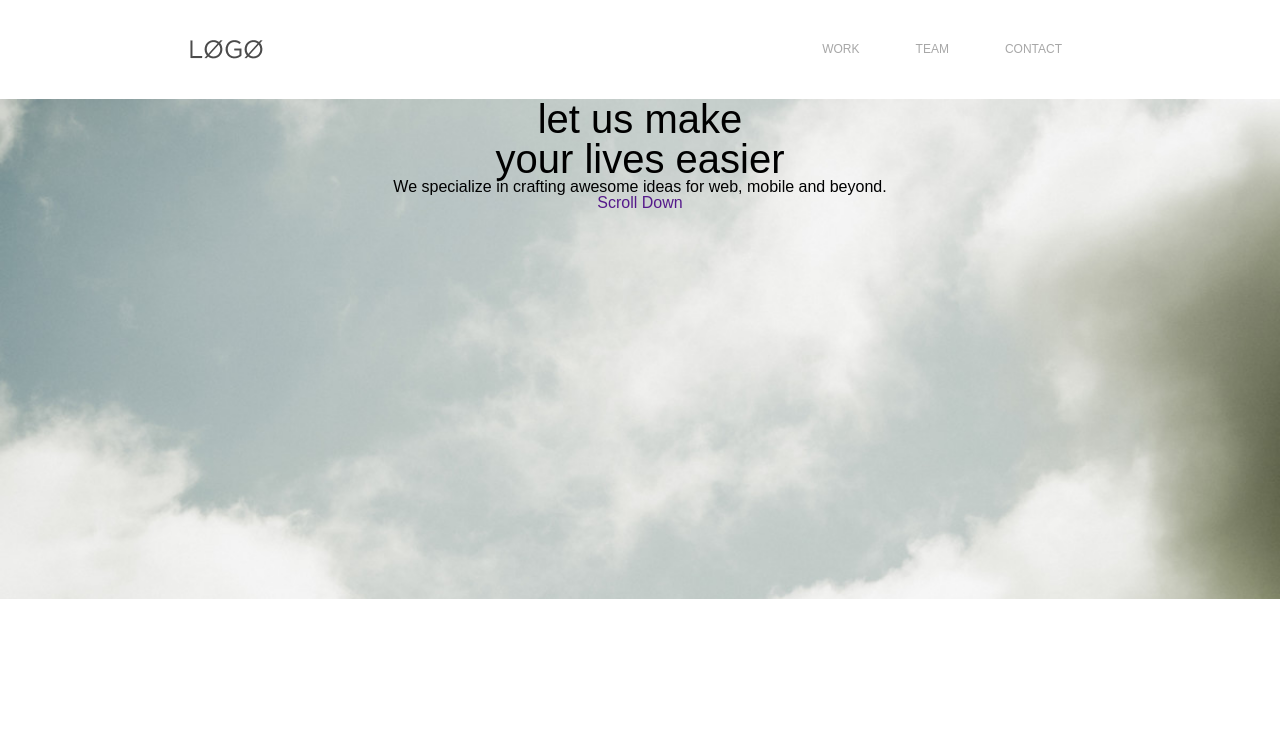
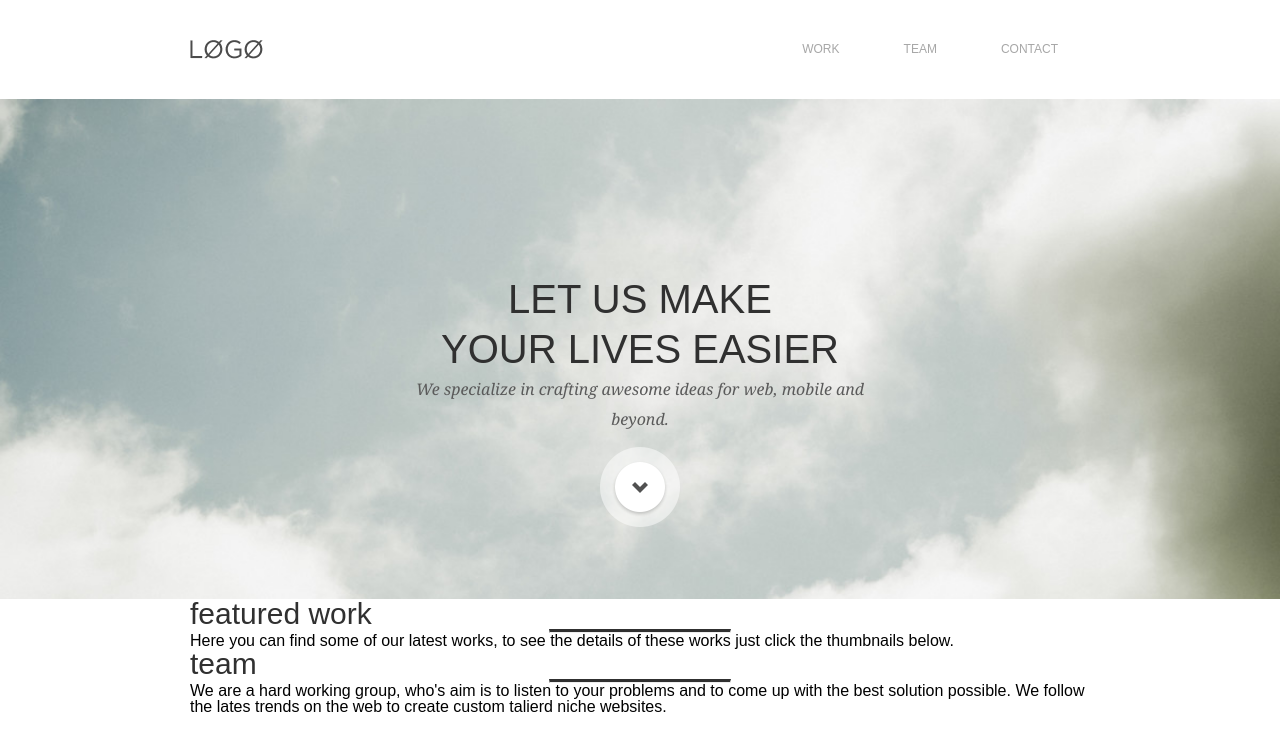
Before and after one commit to owlsky/untitled01, a plain HTML site: page index.html in a window 1280 px wide. Drawn offline with Linux system fonts and the light colour scheme.

Commit message:
Styling hero

```diff
--- a/index.html
+++ b/index.html
@@ -30,11 +30,29 @@
         your lives easier
       </h1>
       <p>We specialize in crafting awesome ideas for web, mobile and beyond.</p>
-      <a href="" class="btn">Scroll Down</a>
+      <a href="" class="btn text-hide">Scroll Down</a>
     </div>
     <!-- /.hero-text -->
   </section>
   <!-- /.hero -->
 
+  <!-- Work -->
+  <section class="work" id="work">
+    <div class="container">
+      <h2>featured work</h2>
+      <hr>
+      <p>Here you can find some of our latest works, to see the details of these works just click the thumbnails below.</p>
+    </div>
+  </section>
+
+  <!-- Team -->
+  <section class="team" id="team">
+    <div class="container">
+      <h2>team</h2>
+      <hr>
+      <p>We are a hard working group, who's aim is to listen to your problems and to come up with the best solution possible. We follow the lates trends on the web to create custom talierd niche websites.</p>
+    </div>
+  </section>
+
 </body>
 </html>
--- a/sass/_base.scss
+++ b/sass/_base.scss
@@ -1,5 +1,16 @@
 body { font-family: sans-serif; }
 a:link { text-decoration: none; }
 
-h1 { font-size: 40px; }
-h2 { font-size: 30px; }
+h1, h2 { color: $color-heading;}
+h1 {
+  font-size: em(40px);
+  line-height: em(50px,40px);
+}
+h2 { font-size: em(30px); }
+
+hr {
+  width: 180px;
+  margin: 0 auto;
+  height: 0;
+  border-top: 3px solid $color-hr;
+}
--- a/sass/_config.scss
+++ b/sass/_config.scss
@@ -5,3 +5,13 @@
 // Variable
 
 $color-link: #a7a7a7;
+$color-para: #5a5a5a;
+$color-heading: #303030;
+$color-hr: $color-heading;
+
+
+// Function
+
+@function em($target, $source: $base-font-size) {
+  @return $target / $source * 1em;
+}
--- a/sass/_layout.scss
+++ b/sass/_layout.scss
@@ -35,8 +35,19 @@ header {
   background: url(../img/hero.jpg) no-repeat;
   @include background-size(cover);
   &-text {
+    padding-top: 1px;
     width: 500px;
     margin: 0 auto;
     text-align: center;
+    h1 {
+      margin-top: 174px;
+      text-transform: uppercase;
+    }
+    p {
+      font-family: georgia, serif;
+      line-height: em(30px);
+      font-style: italic;
+      color: $color-para;
+    }
   }
 }
--- a/sass/_modules.scss
+++ b/sass/_modules.scss
@@ -4,11 +4,10 @@
   @extend .list-unstyled;
   &__item {
     @include float(left);
-    margin-left: 1em;
-    margin-right: 1em;
+    margin-left: 2em;
+    margin-right: 2em;
     a {
-      padding-left: 1em;
-      padding-right: 1em;
+      display: block;
       font-size: 12px;
       line-height: 19px;
       text-transform: uppercase;
@@ -16,7 +15,17 @@
       @include transition;
       &:hover {
         color: #222;
+        @include box-shadow(0 1px 0 0 #222);
       }
     }
   }
 }
+
+// Button
+
+.btn {
+  display: inline-block;
+  width: 80px;
+  height: 80px;
+  background: url(../img/btn.png) no-repeat;
+}
```
Also changed, not shown: css/style.css.
